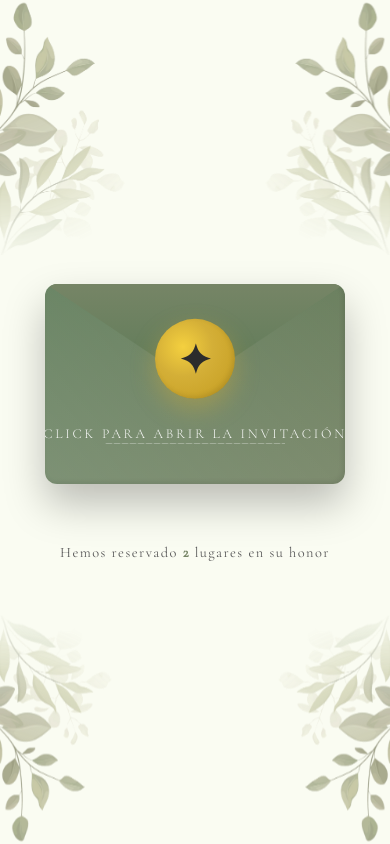
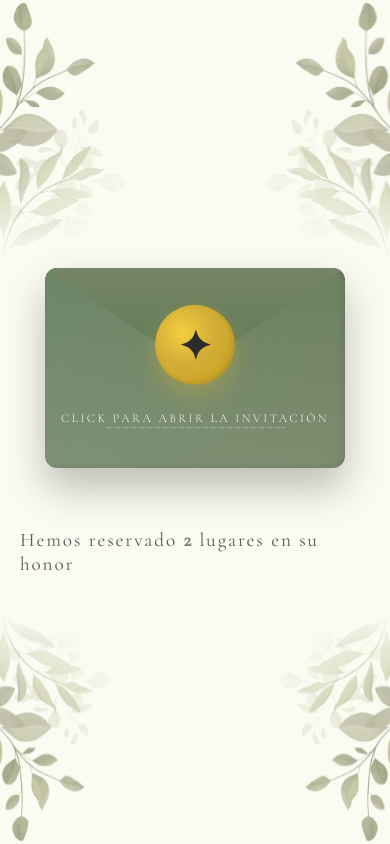
Before and after one commit to enriquearj/wedding, a plain HTML site: page invitation.html in a window 390 px wide. Drawn offline with nearby package versions, Linux system fonts and the light colour scheme; a web font is replaced by a local one.

Commit message:
Update invitation.html

```diff
--- a/invitation.html
+++ b/invitation.html
@@ -3,7 +3,7 @@
 <head>
   <meta charset="UTF-8" />
   <meta name="viewport" content="width=device-width, initial-scale=1.0" />
-  <title>Invitación - Gabriela & Alejandro</title>
+  <title>Invitación - Jessica & Alexander</title>
   <link rel="preconnect" href="https://fonts.googleapis.com">
   <link rel="preconnect" href="https://fonts.gstatic.com" crossorigin>
   <link href="https://fonts.googleapis.com/css2?family=Cormorant+Garamond:ital,wght@0,300;0,400;1,300;1,400&family=Great+Vibes&family=Lato:wght@300;400&display=swap" rel="stylesheet" />
@@ -184,7 +184,7 @@
       position: relative;
       z-index: 15;
       font-family: 'Cormorant Garamond', serif;
-      font-size: clamp(0.85rem, 3vw, 1rem);
+      font-size: clamp(0.75rem, 3vw, 1rem);
       color: rgba(255,255,255,0.95);
       letter-spacing: 0.2em;
       text-transform: uppercase;
@@ -237,7 +237,7 @@
     /* Subtitle below */
     .subtitle-text {
       font-family: 'Cormorant Garamond', serif;
-      font-size: clamp(0.9rem, 2.5vw, 1.1rem);
+      font-size: clamp(1.20rem, 2.5vw, 1.1rem);
       color: var(--text-mid);
       margin-top: 20px;
       letter-spacing: 0.1em;
@@ -330,8 +330,8 @@
         <!-- BACK (Inside) -->
         <div class="envelope-back">
           <h2>NUESTRA BODA</h2>
-          <p>Gabriela & Alejandro</p>
-          <p class="date">24 - AGOSTO - 2025</p>
+          <p>Jessica & Alexander</p>
+          <p class="date">04 - JULIO - 2026</p>
         </div>
 
       </div>
```
